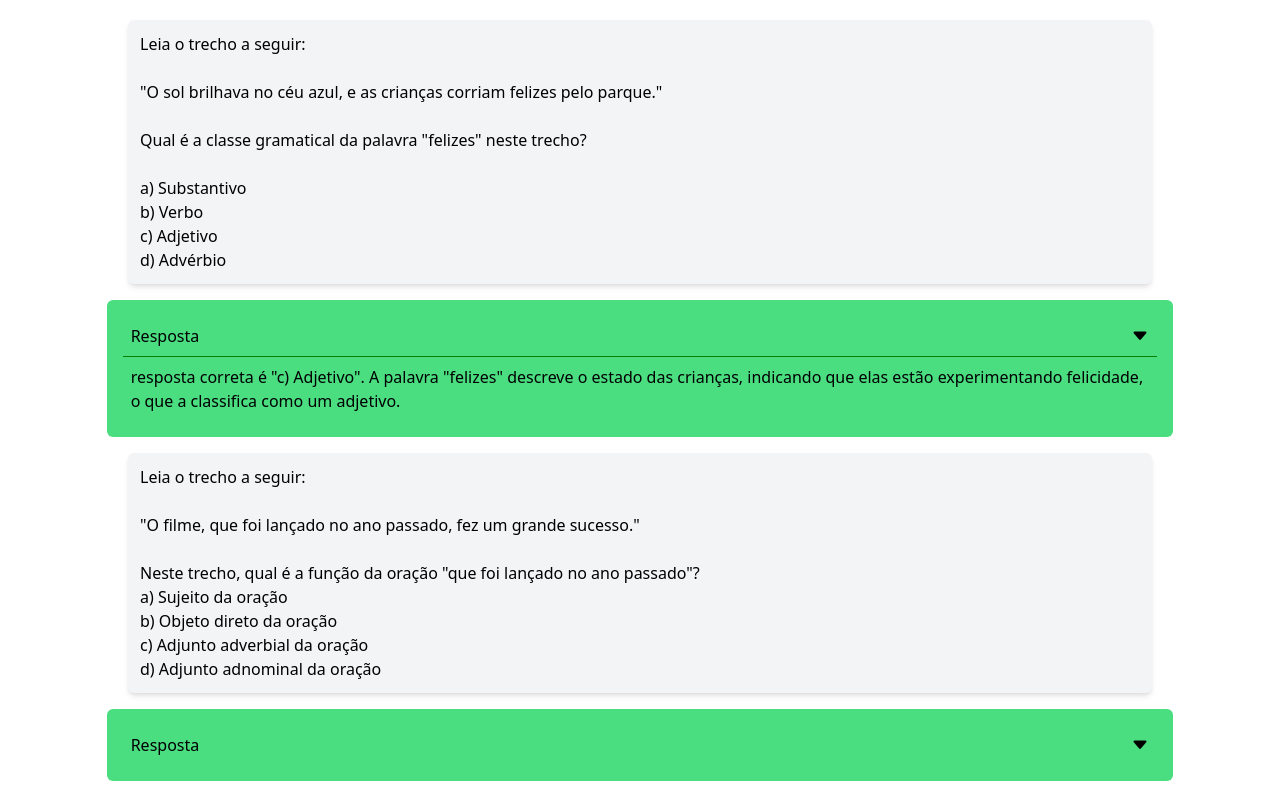
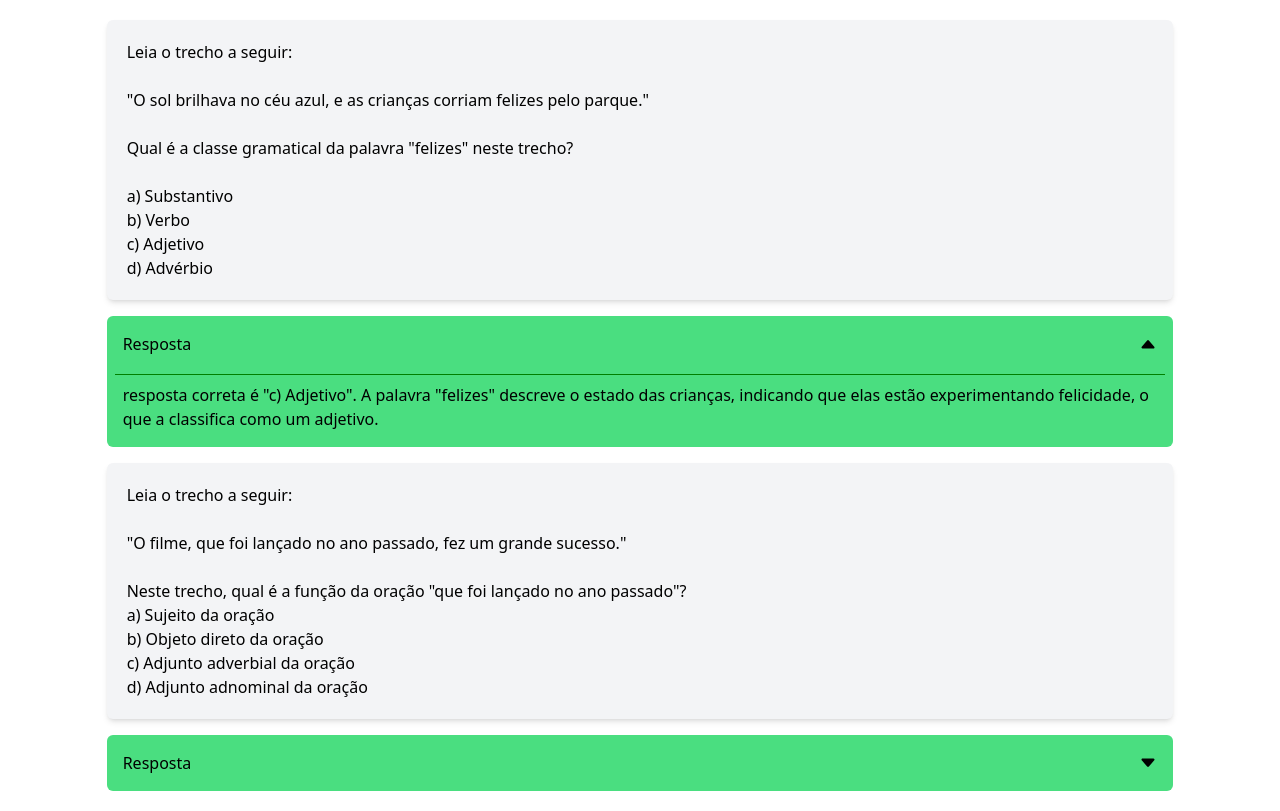
Before and after one commit to Zafkiel45/Questions, a website: page src/português.html in a window 1280 px wide. Both pictures are taken after a click on the icon 1140 px from the left and 336 px from the top of the page. Drawn offline with Linux system fonts and the light colour scheme.

Commit message:
Completed estruture

```diff
--- a/src/main.css
+++ b/src/main.css
@@ -10,3 +10,9 @@
 .mainContainer {
     gap: 10px;
 }
+.containerResposta {
+    padding: 1rem;
+}
+.translate {
+    transform: rotate(180deg);
+}
--- a/src/mecanism.js
+++ b/src/mecanism.js
@@ -6,5 +6,7 @@ const Button = document.querySelectorAll('.button');
 Button.forEach((button, index) => {
     button.addEventListener('click', () => {
             ContainerHidden[index].classList.toggle('visibleee')
+            ContainerMain[index].classList.toggle('mainContainer')
+            Button[index].classList.toggle('translate')
     })
 })
--- a/src/português.html
+++ b/src/português.html
@@ -7,7 +7,7 @@
     <link rel="stylesheet" href="../dist/output.css">
 </head>
 <body class="flex flex-col font-medium gap-4 font-sans items-center pb-5 pt-5">
-    <div class="w-[80%] bg-gray-100 shadow-md rounded-md p-3">
+    <div class="w-[83.3333%] bg-gray-100 shadow-md rounded-md p-5">
         Leia o trecho a seguir:
         <br>
         <br>
@@ -25,22 +25,22 @@
         <br>
         d) Advérbio
     </div>
-    <div class="flex ContainerResposta flex-col w-5/6 bg-green-400 p-4 rounded-md">
+    <div class="flex ContainerResposta flex-col w-5/6 bg-green-400 p-2 rounded-md">
         <div class="flex justify-between ContainerChildren p-2 w-full items-center">
             <p>Resposta</p>
             <figure>
-                <svg xmlns="http://www.w3.org/2000/svg" width="18" height="18" fill="currentColor" class="bi button bi-caret-down-fill" viewBox="0 0 16 16">
+                <svg xmlns="http://www.w3.org/2000/svg" width="18" height="18" fill="currentColor" class="bi transition-transform button bi-caret-down-fill" viewBox="0 0 16 16">
                     <path d="M7.247 11.14 2.451 5.658C1.885 5.013 2.345 4 3.204 4h9.592a1 1 0 0 1 .753 1.659l-4.796 5.48a1 1 0 0 1-1.506 0z"/>
                   </svg>
             </figure>
         </div>
-        <div class="w-full h-0 ContainerHidden overflow-hidden">
+        <div class="w-full h-0 ContainerHidden transition-all overflow-hidden">
             resposta correta é "c) Adjetivo". A palavra "felizes" descreve o estado das crianças, indicando que elas estão experimentando felicidade, o que a classifica como um adjetivo.
         </div>
     </div>
 
 
-    <div class="w-[80%] bg-gray-100 shadow-md rounded-md p-3">
+    <div class="w-[83.33333%] bg-gray-100 shadow-md rounded-md p-5">
         Leia o trecho a seguir:
         <br>
         <br>
@@ -58,16 +58,16 @@
         d) Adjunto adnominal da oração
         <br>
     </div>
-    <div class="flex ContainerResposta flex-col w-5/6 bg-green-400 p-4 rounded-md">
+    <div class="flex ContainerResposta flex-col w-5/6 bg-green-400 p-2 rounded-md">
         <div class="flex justify-between ContainerChildren p-2 w-full items-center">
             <p>Resposta</p>
             <figure>
-                <svg xmlns="http://www.w3.org/2000/svg" width="18" height="18" fill="currentColor" class="bi button bi-caret-down-fill" viewBox="0 0 16 16">
+                <svg xmlns="http://www.w3.org/2000/svg" width="18" height="18" fill="currentColor" class="bi transition-transform button bi-caret-down-fill" viewBox="0 0 16 16">
                     <path d="M7.247 11.14 2.451 5.658C1.885 5.013 2.345 4 3.204 4h9.592a1 1 0 0 1 .753 1.659l-4.796 5.48a1 1 0 0 1-1.506 0z"/>
                   </svg>
             </figure>
         </div>
-        <div class="w-full h-0 ContainerHidden overflow-hidden">
+        <div class="w-full h-0 ContainerHidden transition-all overflow-hidden">
             resposta correta é "d) Adjunto adnominal da oração". A oração "que foi lançado no ano passado" desempenha a função de fornecer informações adicionais sobre o filme, atuando como um adjunto adnominal, pois modifica o substantivo "filme". O sujeito da oração é implicitamente "O filme" e não é afetado pela oração subordinada "que foi lançado no ano passado".
         </div>
     </div>
```
Also changed, not shown: dist/output.css.
